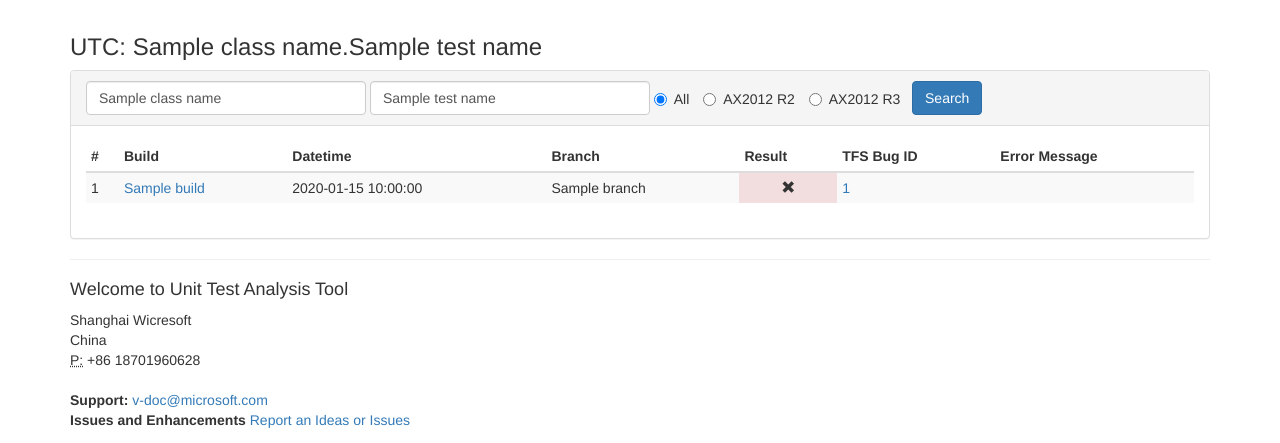
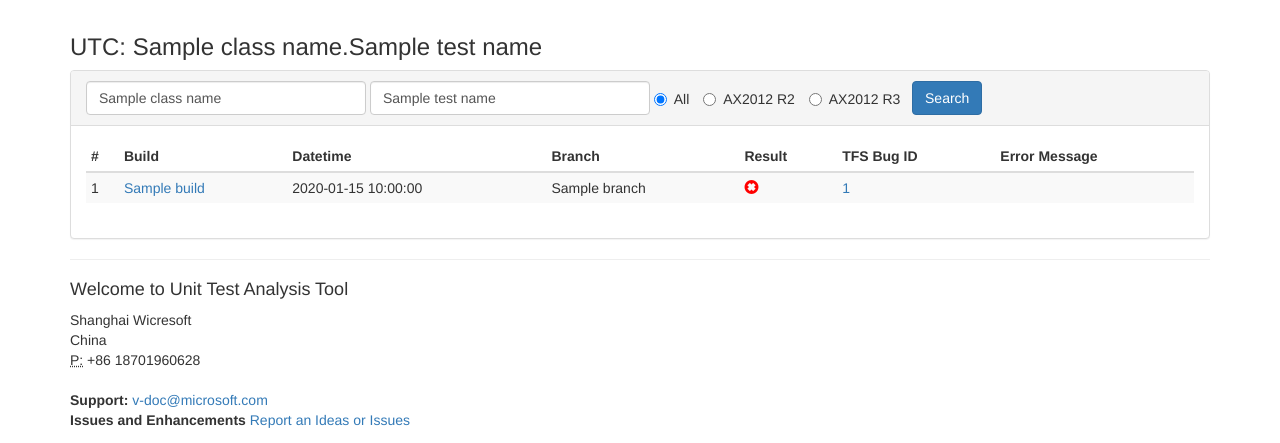
Before and after one commit to Wicreman/UnitTestAnalysis, a Flask app: template UnitTestAnalysis/UnitTestAnalysis/templates/query.html in a window 1280 px wide. Shown: the part 51-494 px from the top of the page. Run offline with Flask 2, Linux system fonts and the light colour scheme; the template is opened without the code that fills it: most values are stand-ins (such as "Sample title", 1, 10 or a date in 2020); parts of the project's set-up code (start-up, migrations or seed data) failed here and were passed over; some libraries are stand-ins or nearby versions; some web fonts are replaced.

Commit message:
Update fail & pass sign

```diff
--- a/UnitTestAnalysis/UnitTestAnalysis/templates/detail.html
+++ b/UnitTestAnalysis/UnitTestAnalysis/templates/detail.html
@@ -32,7 +32,7 @@
                             <td>{{ record['Area'][0] }}</td>
                             <td>{{ record['Area'][1] }}</td>
                             <td>{{ record['Type'] }}</td>
-                            <td><span class="glyphicon glyphicon-remove-sign" aria-hidden="true"></span></td>
+                            <td><span class="glyphicon glyphicon-remove-sign" style="color:red"  aria-hidden="true"></span></td>
                             <td>
                                 <!-- Trigger the modal with a button -->
                                 <div class="btn-group">
@@ -117,7 +117,7 @@
                             <td>{{ record['ClassName'] }}</td>
                             <td>{{ record['TestName'] }}</td>
                             <td>{{ record['Type'] }}</td>
-                            <td><span class="glyphicon glyphicon-remove-sign" aria-hidden="true"></span></td>
+                            <td><span class="glyphicon glyphicon-remove-sign" style="color:red" aria-hidden="true"></span></td>
                             <td><a target="_blank" href="http://vstfmbs:8080/tfs/MBS/DAXSE/_workitems/edit/{{ record['TFSBugID'] }}">{{ record['TFSBugID'] }}</a></td>
                             <td>
                                 <!-- Trigger the modal with a button -->
--- a/UnitTestAnalysis/UnitTestAnalysis/templates/query.html
+++ b/UnitTestAnalysis/UnitTestAnalysis/templates/query.html
@@ -55,9 +55,9 @@
                         <td>{{ record['Date'] }}</td>
                         <td>{{ record['Branch'] }}</td>
                         {% if record['Result'] == 'Passed' %}
-                        <td class="success" align="center"><span class="glyphicon glyphicon-ok" aria-hidden="true"></span></td>
+                        <td><span class="glyphicon glyphicon-ok-sign" style="color:green" aria-hidden="true"></span></td>
                         {% else %}
-                        <td class="danger" align="center"><span class="glyphicon glyphicon-remove" aria-hidden="true"></span></td>
+                        <td><span class="glyphicon glyphicon-remove-sign" style="color:red" aria-hidden="true"></span></td>
                         {% endif %}
                         <td>
                             {% if record['TFSBugID'] %}
@@ -70,7 +70,7 @@
                         <td>
 
                             {% if record['ErrorMessage'] %}
-                                <div class="btn-group">
+                                <div class="btn-group" >
                                     <button type="button" class="btn btn-default dropdown-toggle" data-toggle="dropdown" aria-haspopup="true" aria-expanded="false">
                                         Actions
                                         <span class="caret"></span>
```
Also changed, not shown: UnitTestAnalysis/UnitTestAnalysis/models.py (+7 -7 lines), 1 other file.
